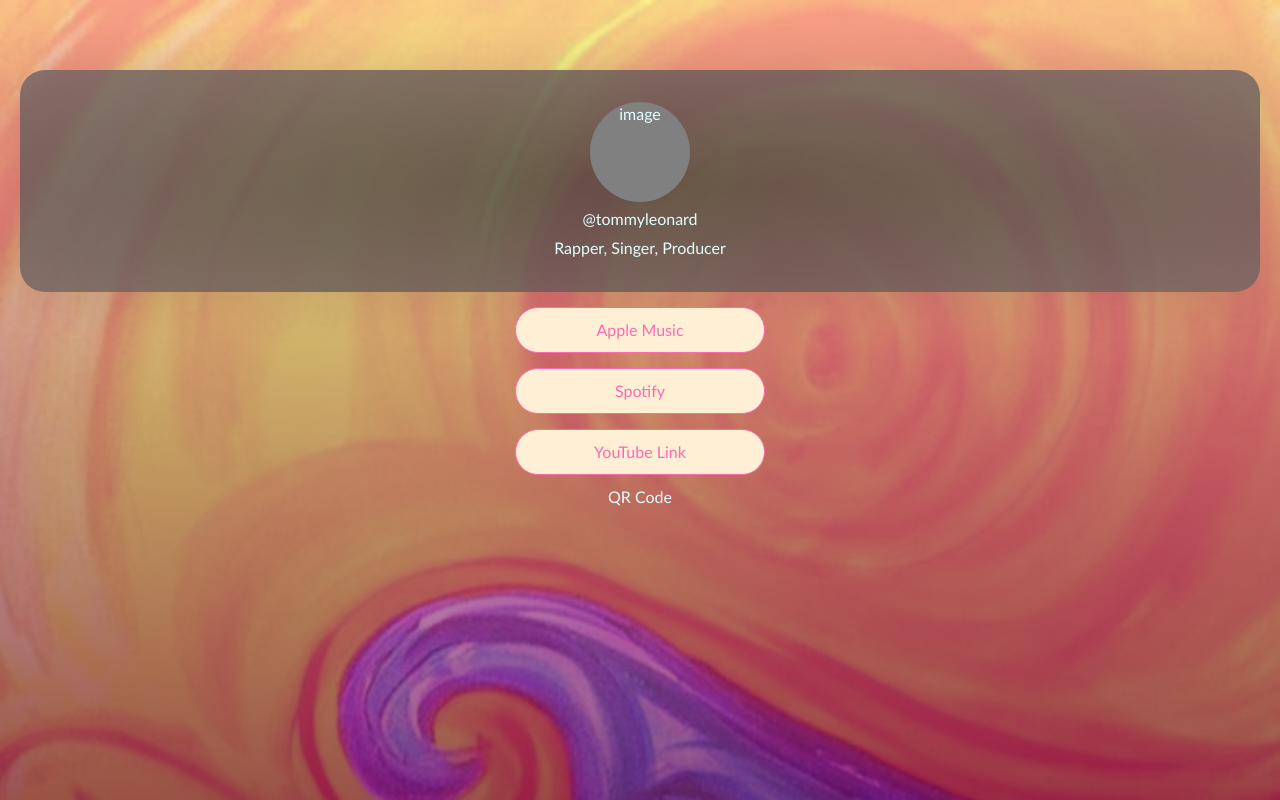
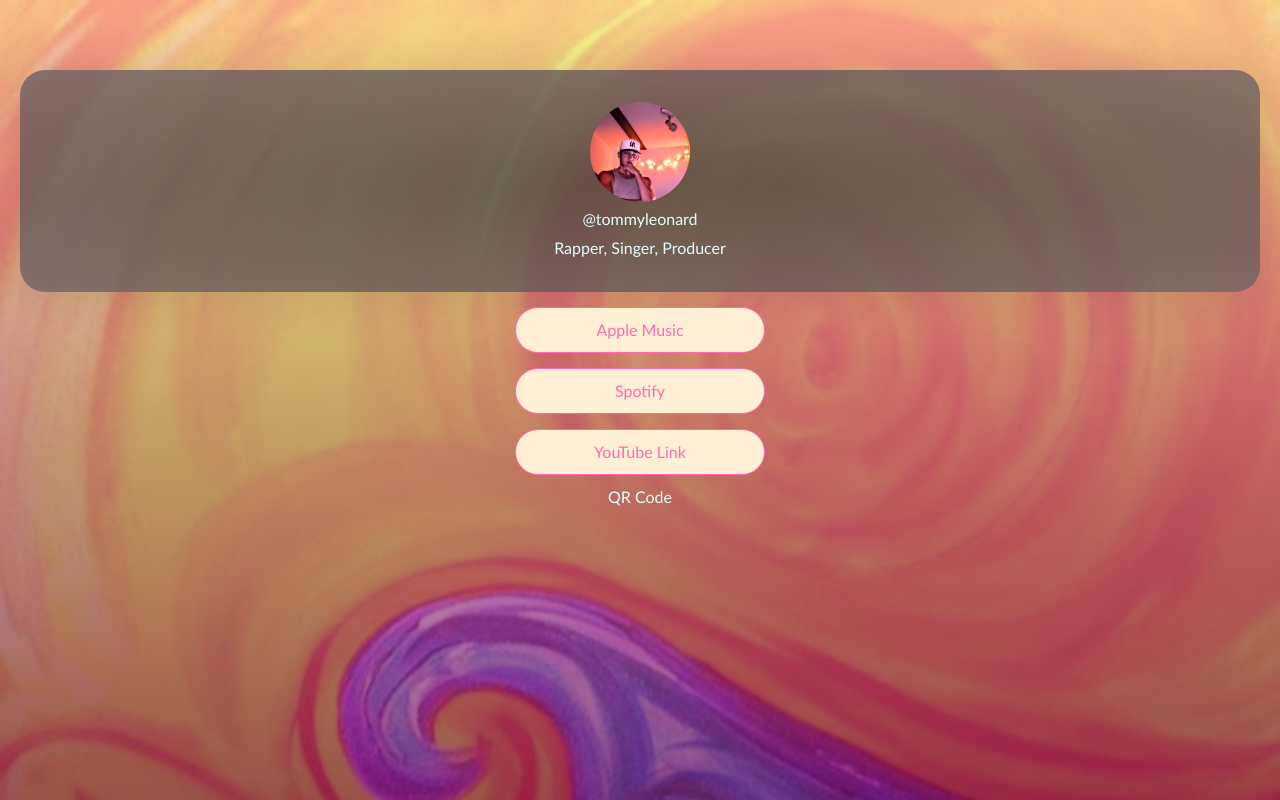
Before and after one commit to CodeNode21/tommyLeonard, a website: page index.html in a window 1280 px wide. Drawn offline with Linux system fonts and the light colour scheme.

Commit message:
w/ image

```diff
--- a/css/style.css
+++ b/css/style.css
@@ -43,9 +43,15 @@
 .image{
  width: 100px;
  height: 100px;
- background-color: grey;
+ /* background-color: grey; */
  margin: auto;
- border-radius: 55px;
+}
+img{
+  width: 100%;
+  height: 100%;
+  border-radius: 55px;
+  object-fit: cover;
+
 }
 .link{
   margin-top: 15px;
--- a/index.html
+++ b/index.html
@@ -10,7 +10,7 @@
 </head>
 <body>
   <header>
-    <div class='image'>image</div>
+    <div class='image'><img src='./assets/tommyBoi.png' alt='legendary'/></div>
     <div class='handle'><a>@tommyleonard</a></div>
     <div class='bio'>Rapper, Singer, Producer</div>
   </header>
--- a/tleonard.js
+++ b/tleonard.js
@@ -15,7 +15,7 @@
 </head>
 <body>
   <header>
-    <div class='image'>image</div>
+    <div class='image'><img src='./assets/tommyBoi.png' alt='legendary'/></div>
     <div class='handle'><a>@tommyleonard</a></div>
     <div class='bio'>Rapper, Singer, Producer</div>
   </header>
```
Also changed, not shown: assets/tommyBoi.png (added).
